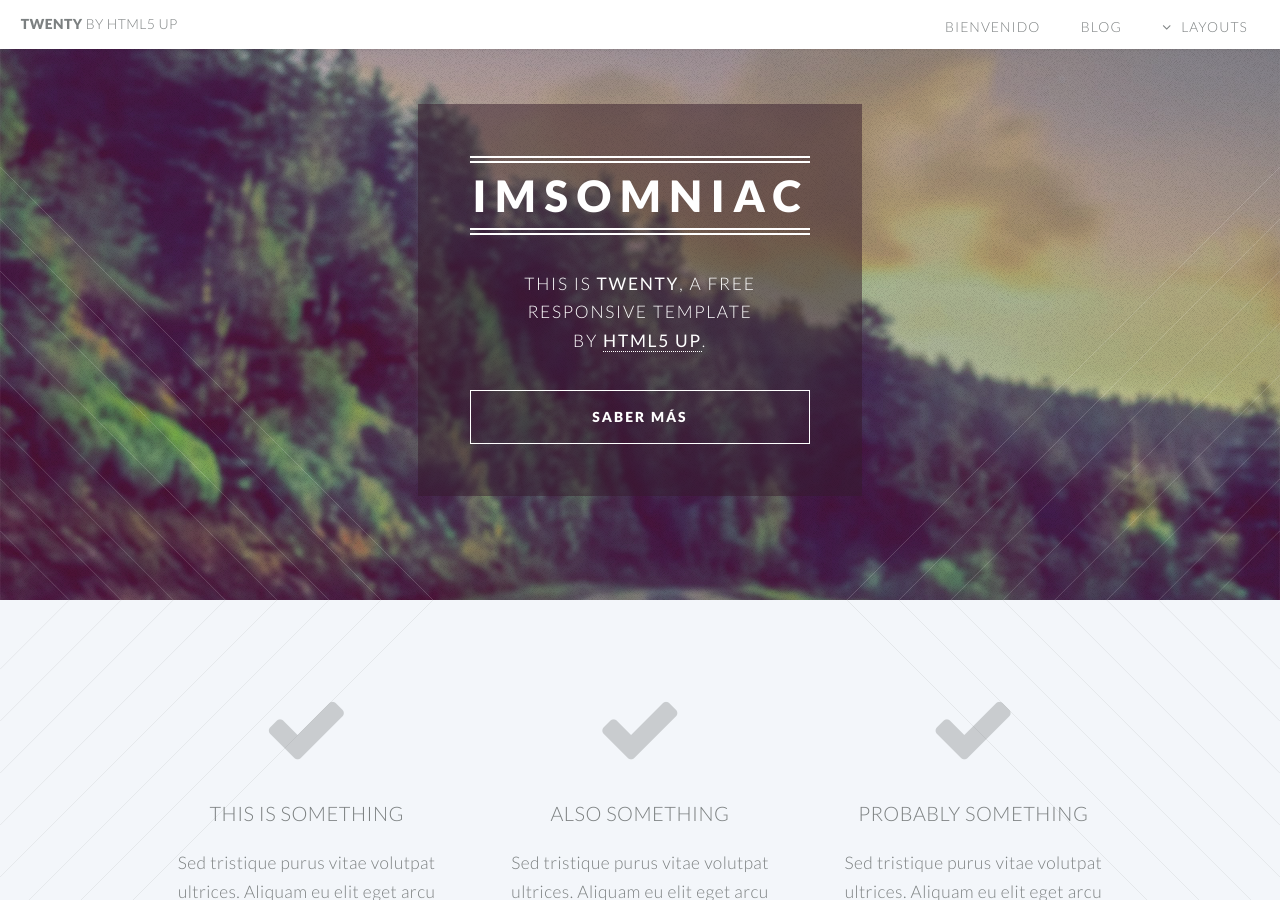
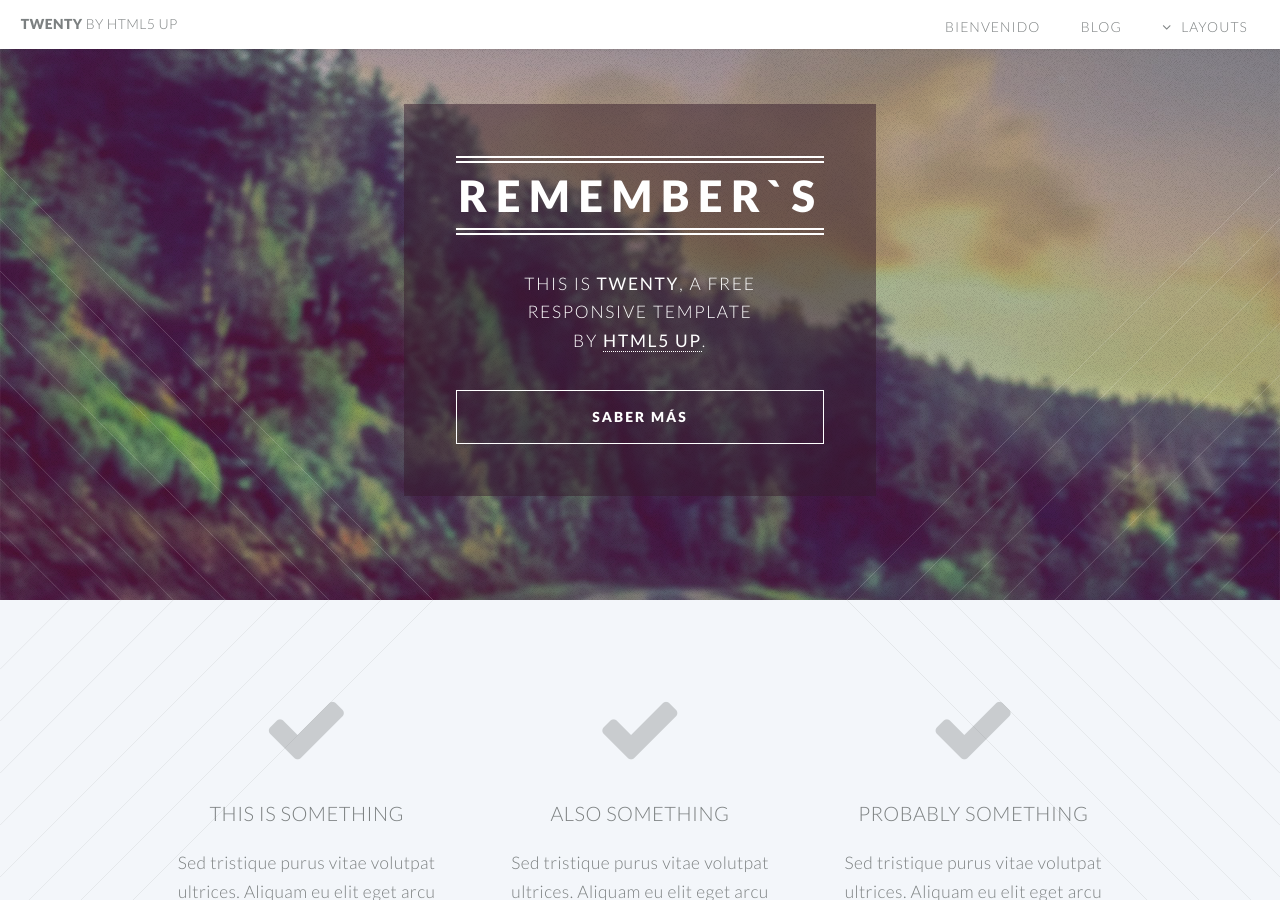
Before and after one commit to Vico2001/Vico2001.github.io, a Jekyll site: the page built from index.html, in a window 1280 px wide and 900 px high. Built offline with Jekyll 4.4.1, drawn with Linux system fonts in a browser that asks for light colours.

Commit message:
Update banner.html

```diff
--- a/_includes/banner.html
+++ b/_includes/banner.html
@@ -10,7 +10,7 @@
     <div class="inner">
 
         <header>
-            <h2>Imsomniac</h2>
+            <h2>Remember`s</h2>
         </header>
         <p>This is <strong>Twenty</strong>, a free
         <br />
```
